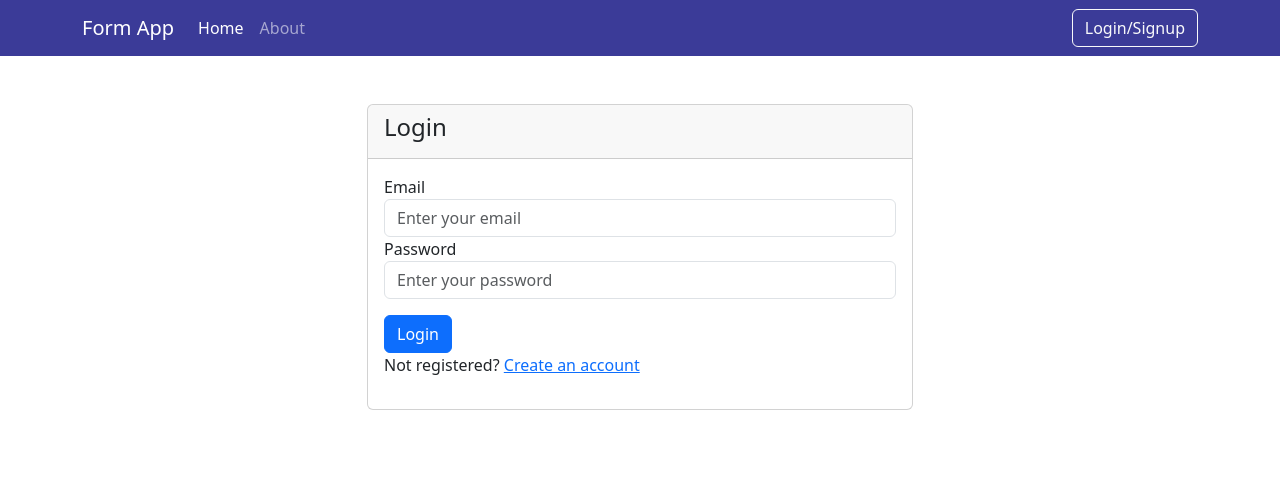
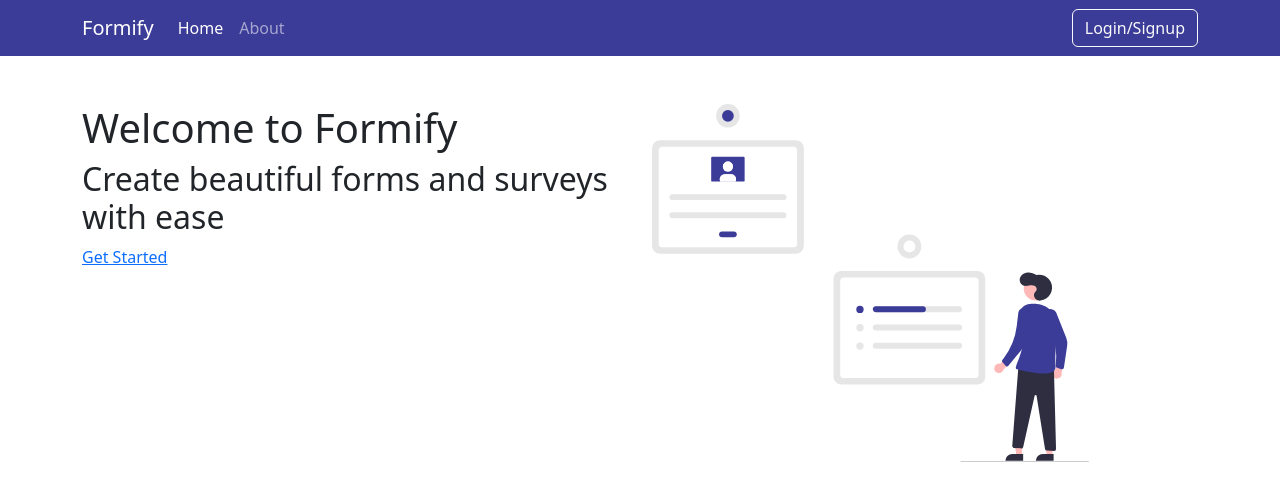
Before and after one commit to parth2187/angular-forms, an Angular app: page /home in a window 1280 px wide. Before the commit this address led to /auth. Shown: the top 500 px of the page. Built offline with nearby package versions, Linux system fonts and the light colour scheme.

Commit message:
feat: Add landing page component and update routes
- Create landing page component with hero section and call-to-action button
- Update app routing to include landing page route
- Set landing page as default route

```diff
--- a/src/app/about-page/about-page.component.html
+++ b/src/app/about-page/about-page.component.html
@@ -6,6 +6,8 @@
         This is a form to collect your information and we can show data for
         education purposes.
       </p>
+      <button class="btn btn-primary" routerLink="/home">Home</button>
+      <a routerLink="/form">Click here to access form!</a>
     </div>
   </div>
 </div>
--- a/src/app/header/header.component.html
+++ b/src/app/header/header.component.html
@@ -1,7 +1,7 @@
 
 <nav class="navbar navbar-expand-lg navbar-dark" style="background-color: #3B3B98">
     <div class="container">
-    <a class="navbar-brand" routerLink="/">Form App</a>
+    <a class="navbar-brand" routerLink="/">Formify</a>
     <button class="navbar-toggler d-lg-none" type="button" data-bs-toggle="collapse" data-bs-target="#collapsibleNavId" aria-controls="collapsibleNavId"
         aria-expanded="false" aria-label="Toggle navigation"></button>
     <div class="collapse navbar-collapse" id="collapsibleNavId">
--- /dev/null
+++ b/src/app/landing-page/landing-page.component.html
@@ -0,0 +1,24 @@
+<!-- landing-page.component.html -->
+
+<section class="hero is-primary mt-5">
+  <div class="hero-body">
+    <div class="container">
+      <div class="row">
+        <div class="col-md-6">
+          <h1 class="title">
+            Welcome to Formify
+          </h1>
+          <h2 class="subtitle">
+            Create beautiful forms and surveys with ease
+          </h2>
+          <a class="button is-light is-large" routerLink="/auth">
+            Get Started
+          </a>
+        </div>
+        <div class="col-md-6">
+          <img src="../../assets/svg/landing.svg" alt="landing" width="80%" class="landing-image p-10">
+        </div>
+      </div>
+    </div>
+  </div>
+</section>
```
Also changed, not shown: src/app/app.module.ts (+6 -4 lines), src/app/landing-page/landing-page.component.ts (added, +10 -0 lines), src/app/landing-page/landing-page.component.css (added), src/assets/svg/landing.svg (added), 1 other file (tests, documents, lock files or other folders).
